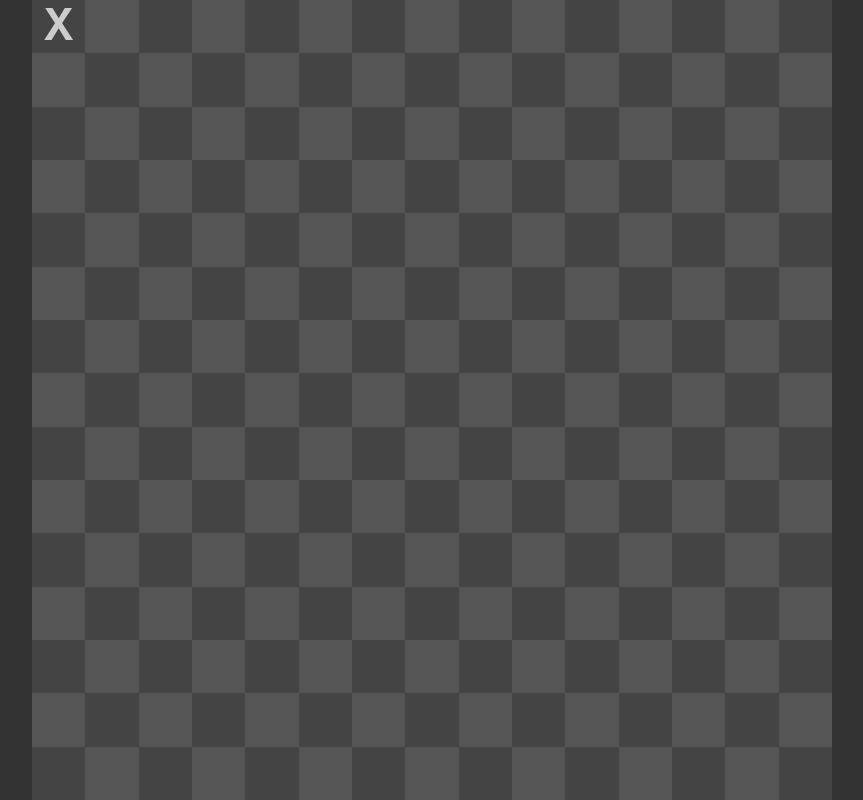
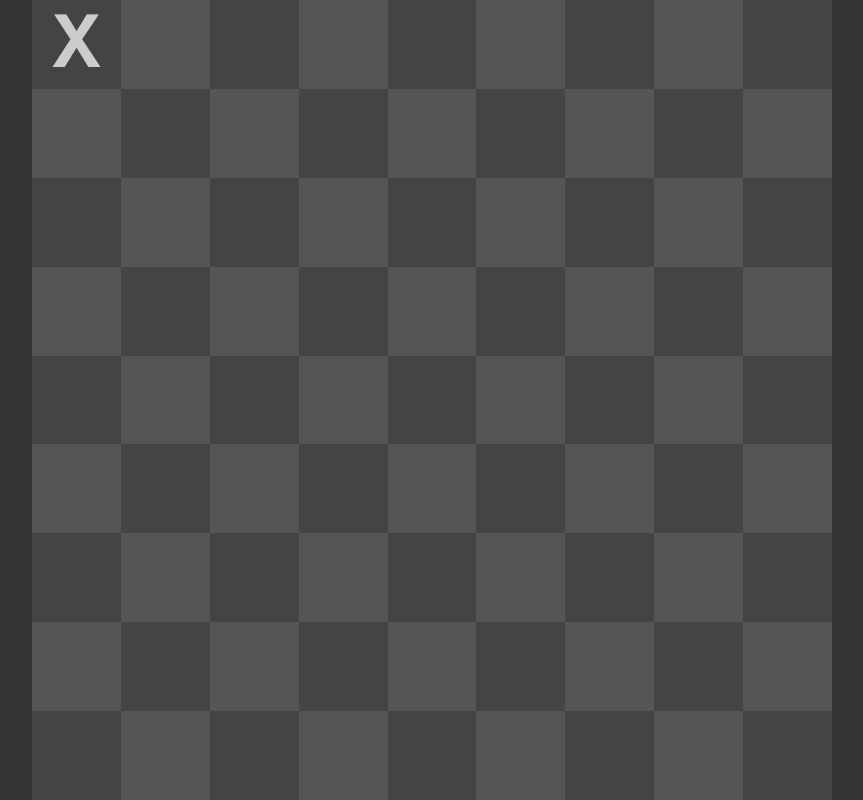
Before and after one commit to bubilem/web-frontend-examples, a plain HTML site: page piskvorky/index.html in a window 1280 px wide. Both pictures are taken after a click on the element 266 px from the left and 26 px from the top of the page. Shown: the whole page, without its empty margins (208-1071 px from the left). Drawn offline with Linux system fonts and the light colour scheme.

Commit message:
piskvorky update

```diff
--- a/piskvorky/script.js
+++ b/piskvorky/script.js
@@ -1,4 +1,4 @@
-var size = 15;
+var size = 9;
 var toWin = 5;
 var field = new Array(size).fill().map(() => new Array(size).fill("-"));
 var gameOver = false;
@@ -18,7 +18,8 @@ function play() {
       } else if (this.className != "x" && this.className != "o") {
         this.classList.add(player);
         field[Math.floor(i / size)][i % size] = player;
-        if ((gameOver = checkWin(player, Math.floor(i / size), i % size))) {
+        gameOver = checkWin(player, Math.floor(i / size), i % size);
+        if (gameOver) {
           console.log("Player " + player + " wins.");
         }
         player = player == "x" ? "o" : "x";
--- a/piskvorky/style.scss
+++ b/piskvorky/style.scss
@@ -1,4 +1,4 @@
-$size: 15;
+$size: 9;
 $vwvh-ratio: floor(100 / ($size + 1));
 $font-size: #{"min("}$vwvh-ratio#{"vw,"}$vwvh-ratio#{"vh)"};
 * {
```
Also changed, not shown: piskvorky/style.css.
